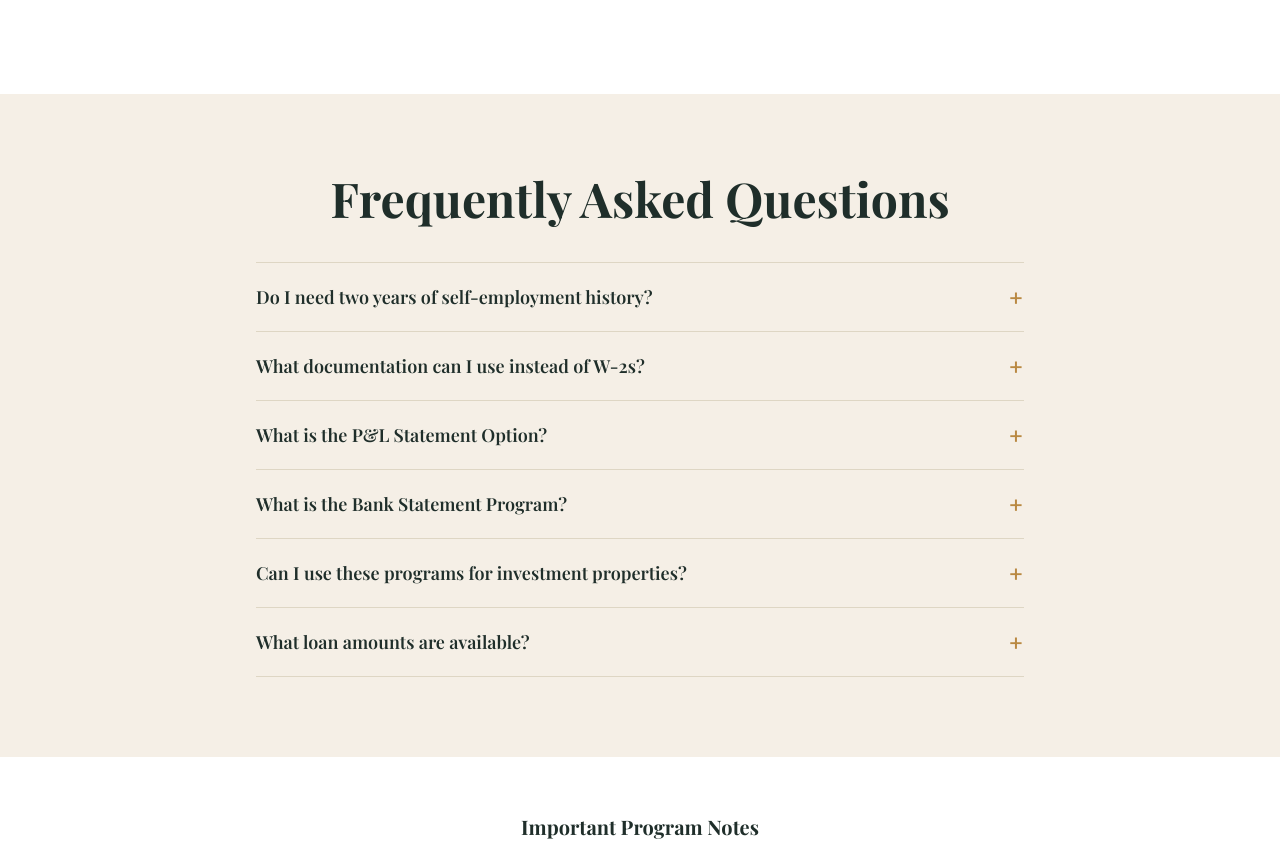
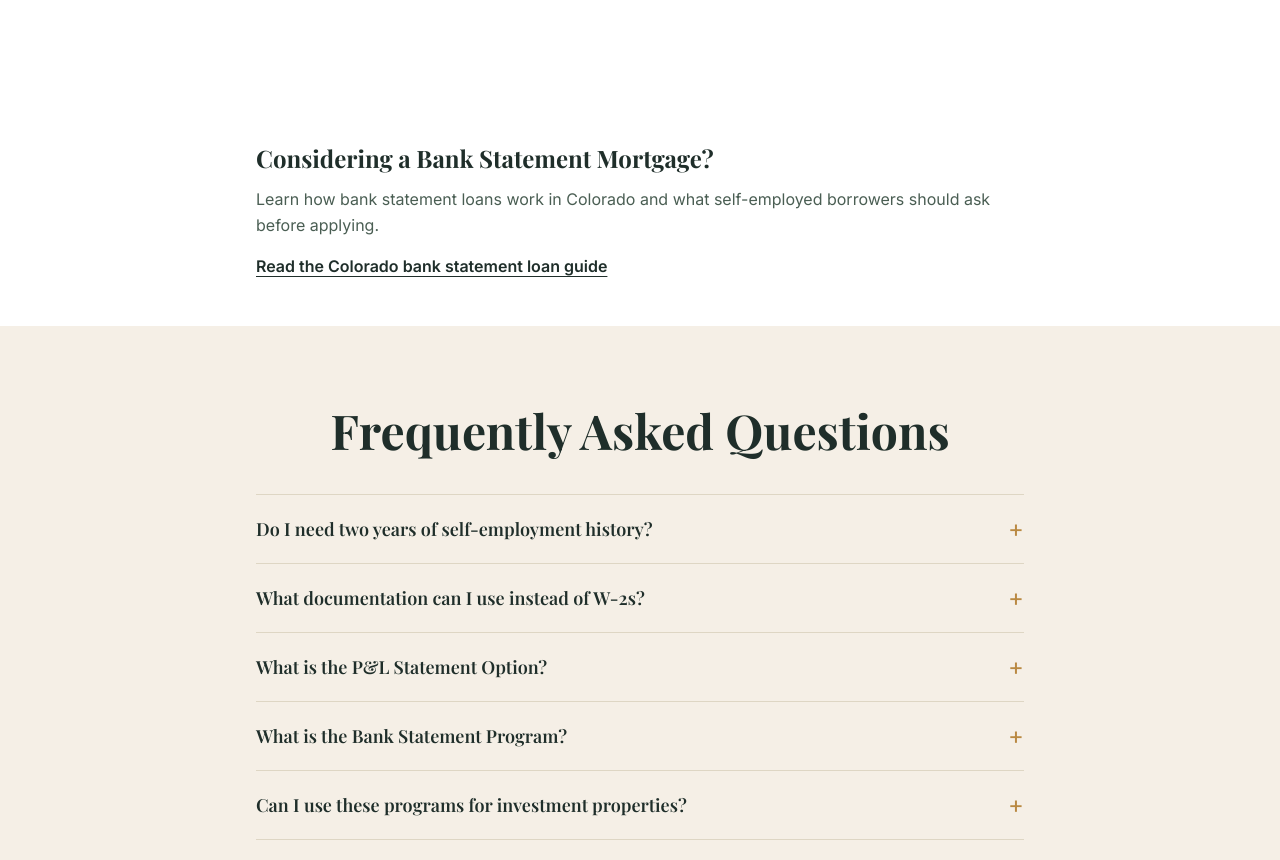
Before and after one commit to AppStudioPros/becker-team, a Next.js app: page /loan-programs/self-employed-loans in a window 1280 px wide. Shown: the part 3406-4266 px from the top of the page. Built offline with nearby package versions, Linux system fonts and the light colour scheme.

Commit message:
SEO: connect self-employed loan service to bank statement mortgage guide

```diff
--- a/app/loan-programs/self-employed-loans/page.tsx
+++ b/app/loan-programs/self-employed-loans/page.tsx
@@ -343,6 +343,21 @@ export default function SelfEmployedLoansPage() {
         </div>
       </section>
 
+      {/* Related guide for borrowers comparing documentation options */}
+      <section className="bg-white py-12 px-6">
+        <div className="max-w-3xl mx-auto">
+          <h2 className="text-2xl font-bold mb-3" style={{ fontFamily: '"Playfair Display", Georgia, serif', color: '#1F2E2A' }}>
+            Considering a Bank Statement Mortgage?
+          </h2>
+          <p className="mb-4 leading-relaxed" style={{ color: '#4a5e53' }}>
+            Learn how bank statement loans work in Colorado and what self-employed borrowers should ask before applying.
+          </p>
+          <Link href="/blog/bank-statement-loans-colorado" className="font-semibold underline underline-offset-4" style={{ color: '#1F2E2A' }}>
+            Read the Colorado bank statement loan guide
+          </Link>
+        </div>
+      </section>
+
       {/* ── FAQ ── */}
       <section style={{ backgroundColor: '#F5EFE6' }} className="py-16 md:py-20 px-6">
         <div className="max-w-3xl mx-auto">
```
